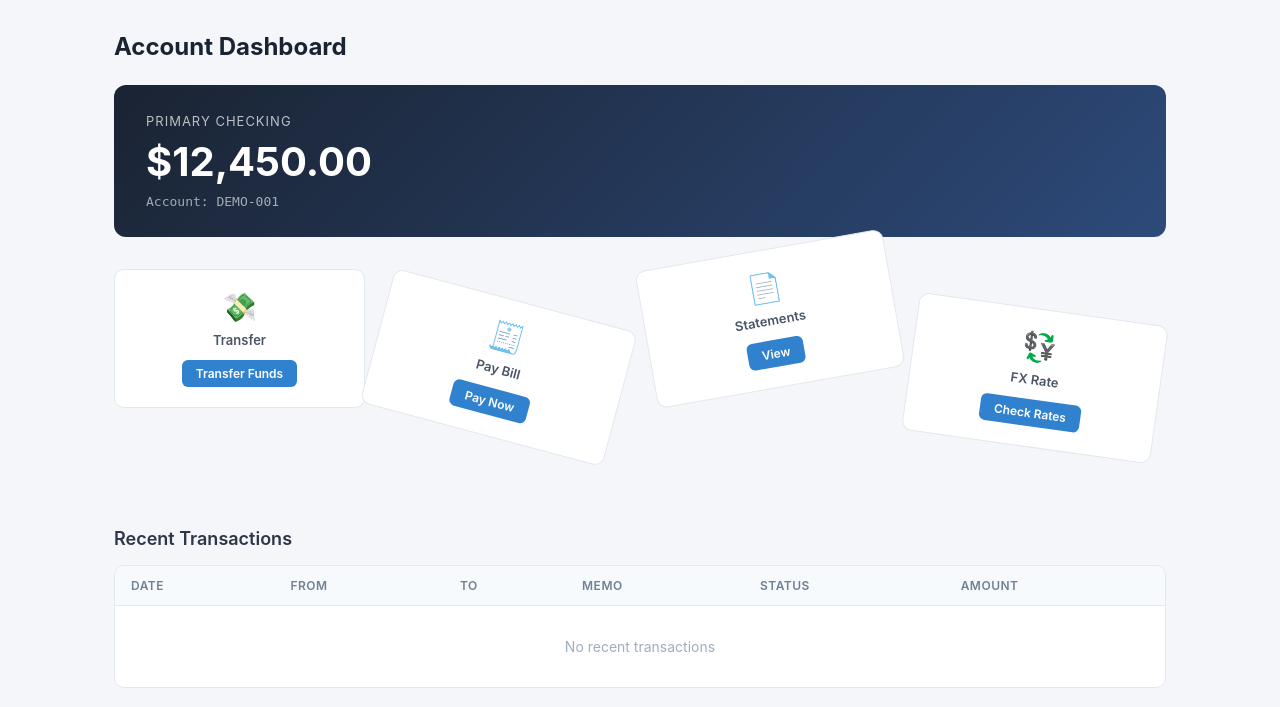
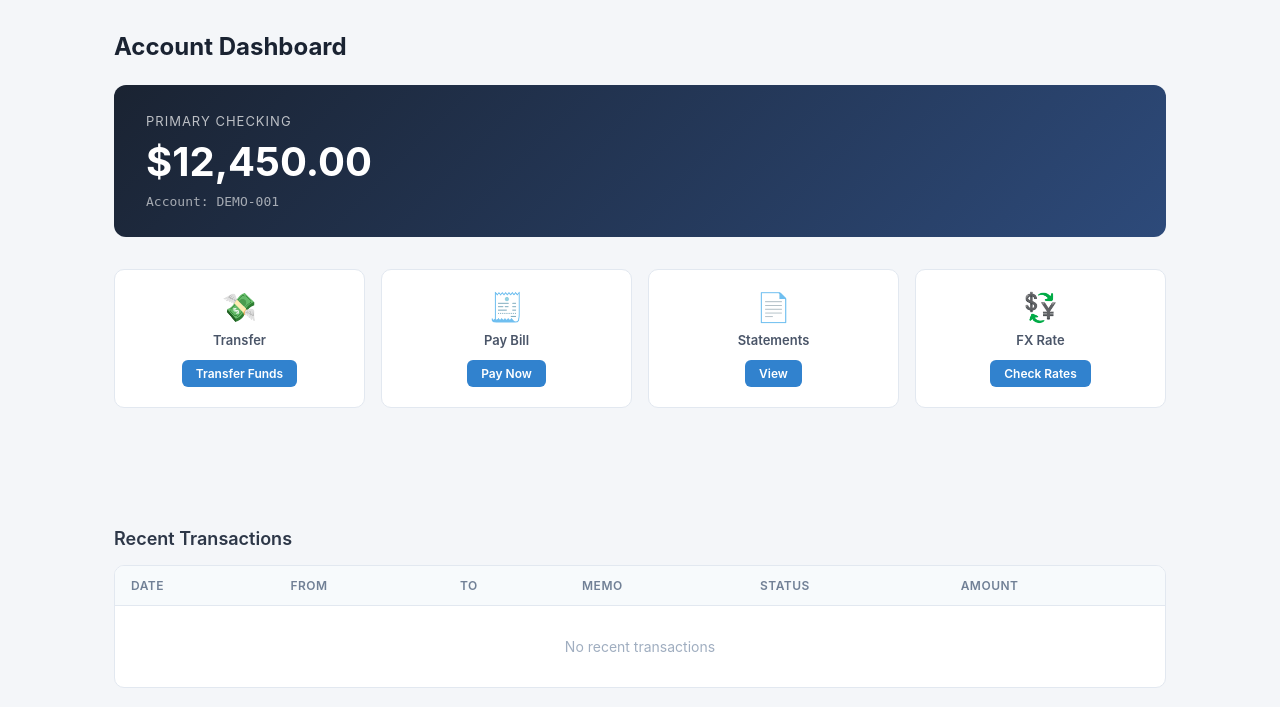
Before and after one commit to luisredda/ai-agentic-demo, a Flask app: page / in a window 1280 px wide. Shown: the part 88-795 px from the top of the page. Run offline with Flask 3, Linux system fonts and the light colour scheme; data that the repository does not hold is empty.

Commit message:
fix: align home page transaction buttons by removing CSS transforms
Removes the intentional demo-UX rotate/translateY transforms on the quick-action transaction cards (Transfer, Pay Bill, Statements, FX Rate) so they render in a straight, uniform row.

Closes HD-200644.

Generated with [Devin](https://devin.ai)

Co-Authored-By: Devin <158243242+devin-ai-integration[bot]@users.noreply.github.com>

```diff
--- a/app/static/styles.css
+++ b/app/static/styles.css
@@ -129,18 +129,6 @@ body {
   min-width: 160px;
   flex: 1;
   transition: box-shadow 0.2s;
-}
-
-.action-card:nth-child(2) {
-  transform: rotate(15deg) translateY(30px);
-}
-
-.action-card:nth-child(3) {
-  transform: rotate(-10deg) translateY(-20px);
-}
-
-.action-card:nth-child(4) {
-  transform: rotate(8deg) translateY(40px);
 }
 
 .action-card:hover {
```
